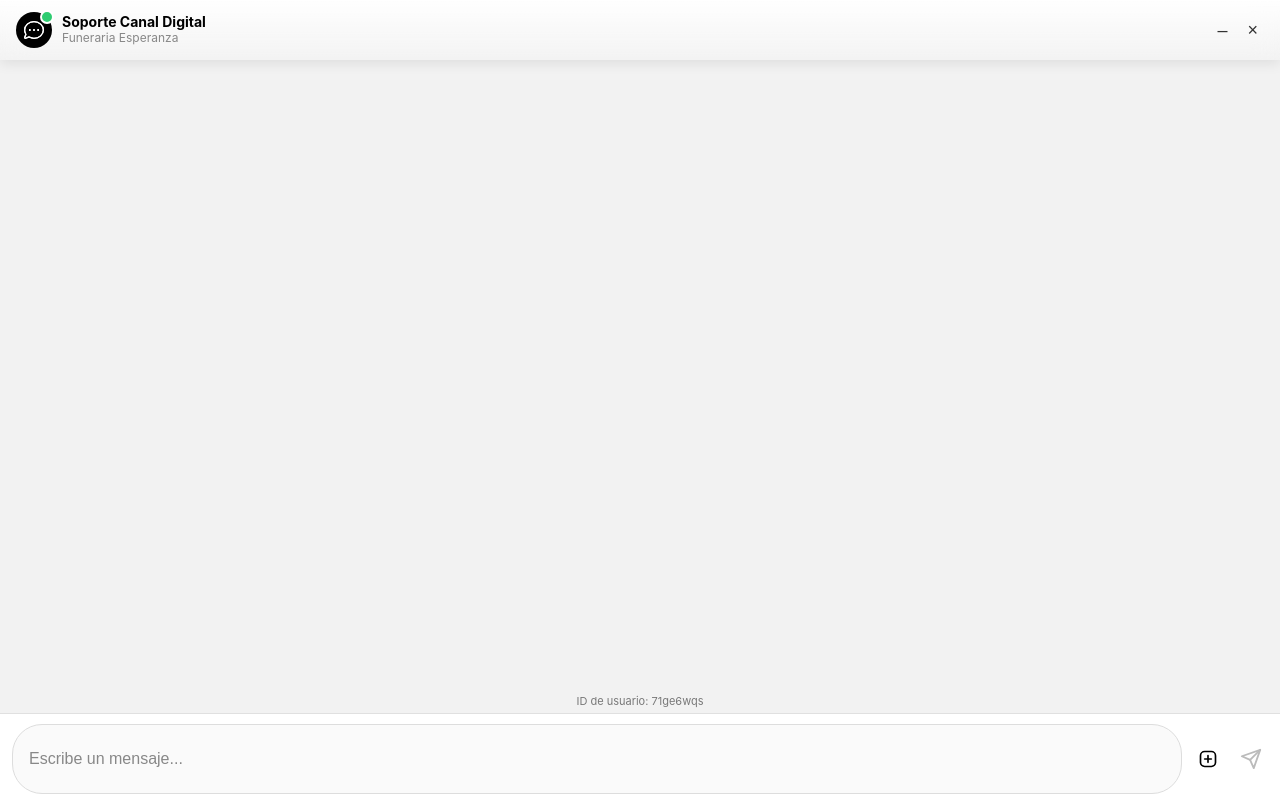
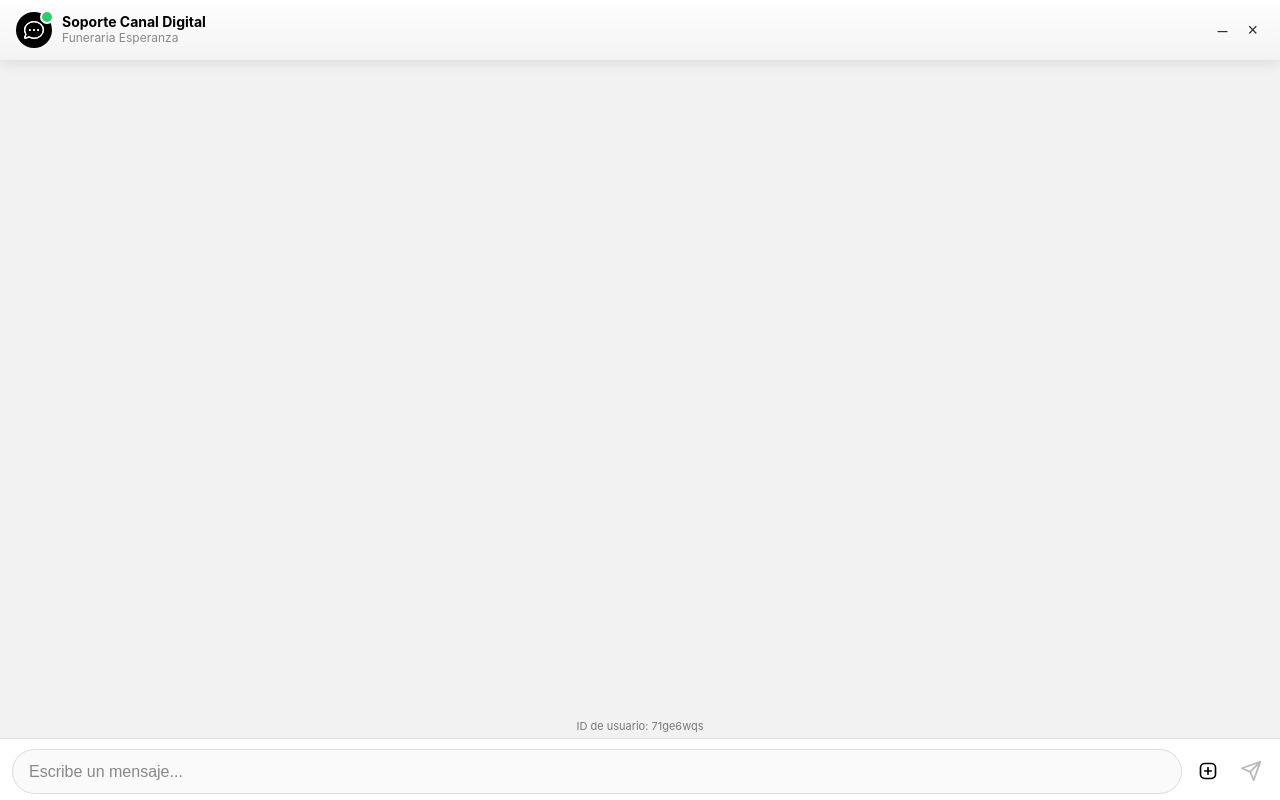
Before and after one commit to Jordi-Alife/asistente-nextlives-demo, a website: page public/index.html in a window 1280 px wide. Drawn offline with Linux system fonts and the light colour scheme; no server answers.

Commit message:
Update index.html

```diff
--- a/public/index.html
+++ b/public/index.html
@@ -31,8 +31,7 @@
   border-radius: 30px;
   border: 1px solid #ddd;
   font-size: 16px;
-  line-height: 1.4;
-  min-height: 44px;              /* ✅ Garantiza espacio para el cursor */
+  line-height: 1.2;              /* ✅ Alineación óptima sin agrandar */
   outline: none;
   background-color: #fafafa;
   -webkit-appearance: none;
```
